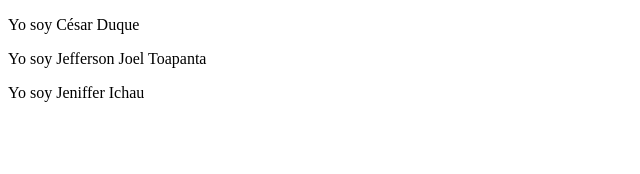
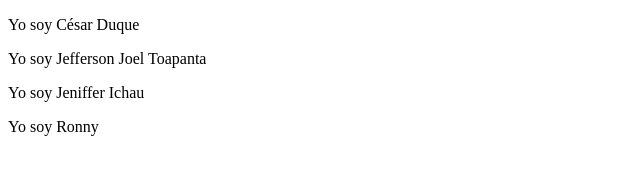
Before and after one commit to Dayana0507/grupo6_prueba, a plain HTML site: page index.html in a window 1280 px wide. Shown: the whole page, without its empty margins (0-640 px from the left). Drawn offline with Linux system fonts and the light colour scheme.

Commit message:
Agregue Ronny

```diff
--- a/index.html
+++ b/index.html
@@ -16,5 +16,9 @@
         <div>
             <p>Yo soy Jeniffer Ichau</p>
         </div>
+
+        <div>
+            <p>Yo soy Ronny</p>
+        </div>
     </body>
 </html>
```
